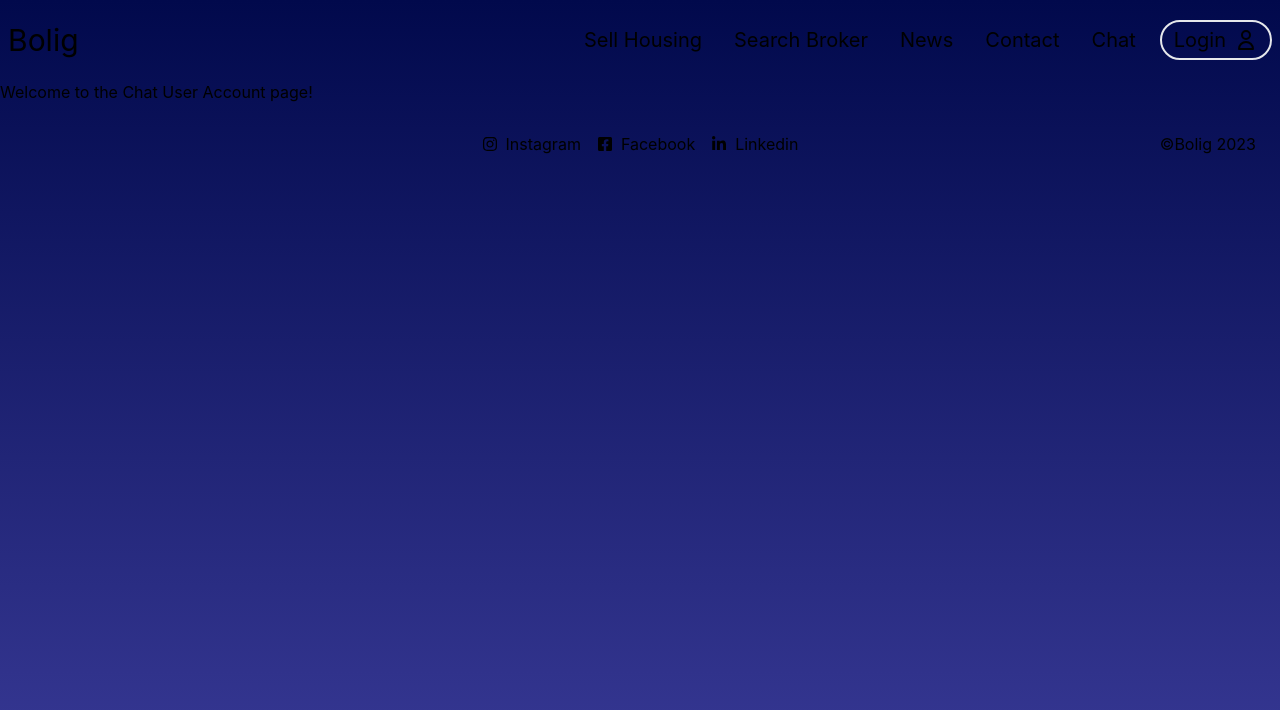
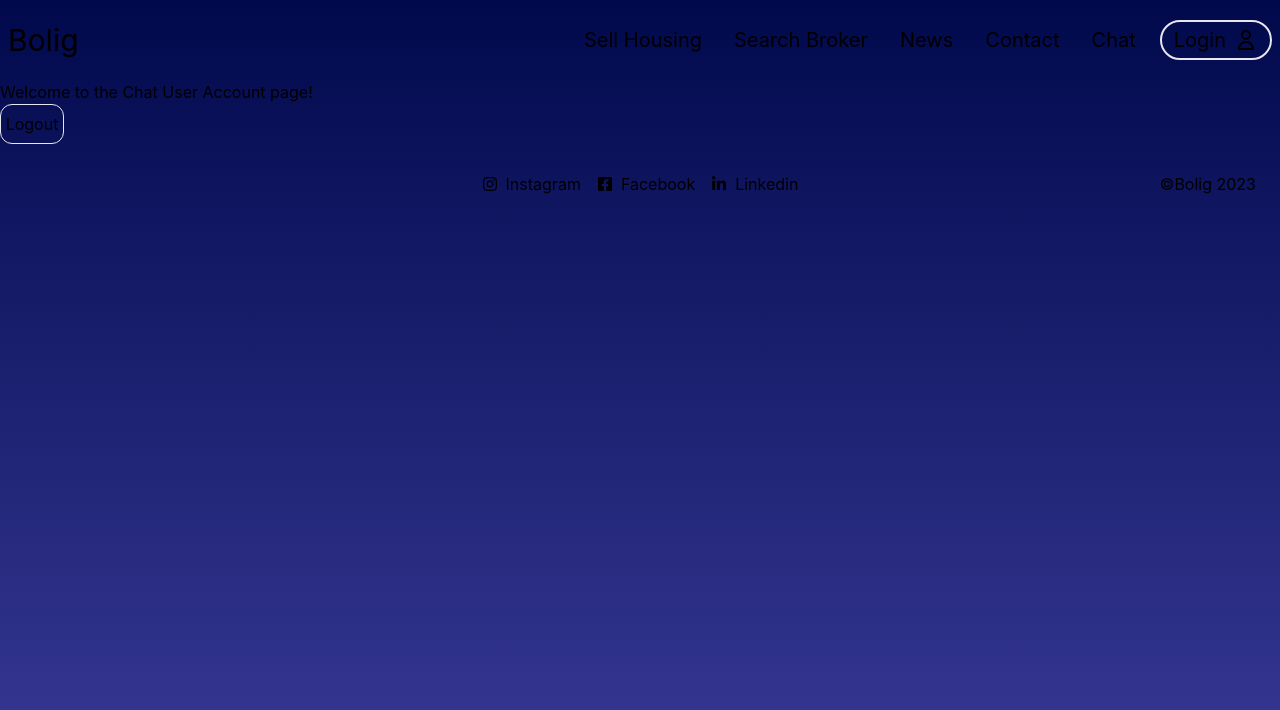
Before and after one commit to MaxAndreasLundin/bolig-web, a Next.js app: page /chatUserAccount in a window 1280 px wide. Shown: the top 710 px of the page. Built offline with nearby package versions, Linux system fonts and the light colour scheme; sample sign-in values are in the browser's storage.

Commit message:
logout button in chatUserAccount

```diff
--- a/app/chatUserAccount/page.tsx
+++ b/app/chatUserAccount/page.tsx
@@ -31,9 +31,15 @@ const PrivateRoute = ({ children }: { children: React.ReactNode }) => {
 };
 
 const Page = () => {
+  const handleLogout = () => {
+    localStorage.removeItem("token");
+    window.location.href = "/";
+  }
+
   return (
     <PrivateRoute>
       <div>Welcome to the Chat User Account page!</div>
+      <button onClick={handleLogout} className="border h-10 w-16 rounded-xl">Logout</button>
     </PrivateRoute>
   );
 };
```
